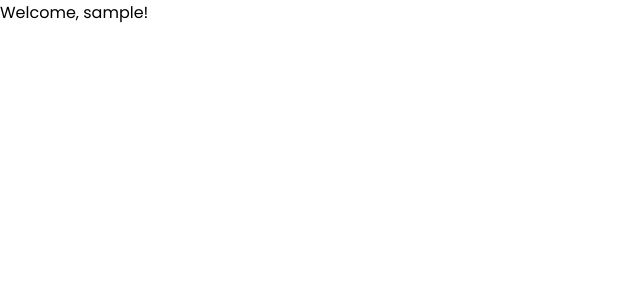
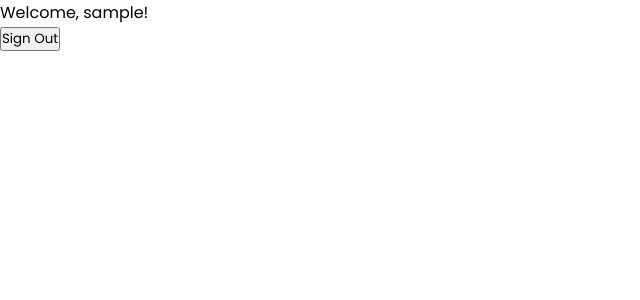
Before and after one commit to artyomagadzhanyan421/react-typescript-food, a React (Vite) app: page / in a window 1280 px wide. Shown: the top 300 px of the page, without its empty margins (0-640 px from the left). Built offline with nearby package versions, Linux system fonts and the light colour scheme; sample sign-in values are in the browser's storage; a web font is replaced by a local one.

Commit message:
POST request to sign out from an account

```diff
--- a/src/routes/Home.tsx
+++ b/src/routes/Home.tsx
@@ -1,9 +1,44 @@
+import { useState } from "react";
+import { useNavigate } from "react-router";
+
 function Home() {
+  const [loading, setLoading] = useState(false);
+
   const username = localStorage.getItem("username");
+  const token = localStorage.getItem("token");
+
+  const navigate = useNavigate();
+
+  const handleSignOut = async () => {
+    setLoading(true);
+
+    try {
+      const response = await fetch("https://node-express-food.vercel.app/auth/signout", {
+        method: "POST",
+        headers: {
+          Authorization: `Bearer ${token}`,
+        },
+      });
+
+      if (!response.ok) {
+        setLoading(false);
+        alert("Failed to sign out!");
+      }
+
+      localStorage.removeItem("token");
+      localStorage.removeItem("username");
+      localStorage.removeItem("role");
+      navigate("/signin");
+    } catch (err) {
+      setLoading(false);
+      console.error(err);
+    }
+  };
 
   return (
     <div>
       <p>Welcome, {username}!</p>
+      <button onClick={handleSignOut}>{loading ? "Loading..." : "Sign Out"}</button>
     </div>
   )
 }
```
